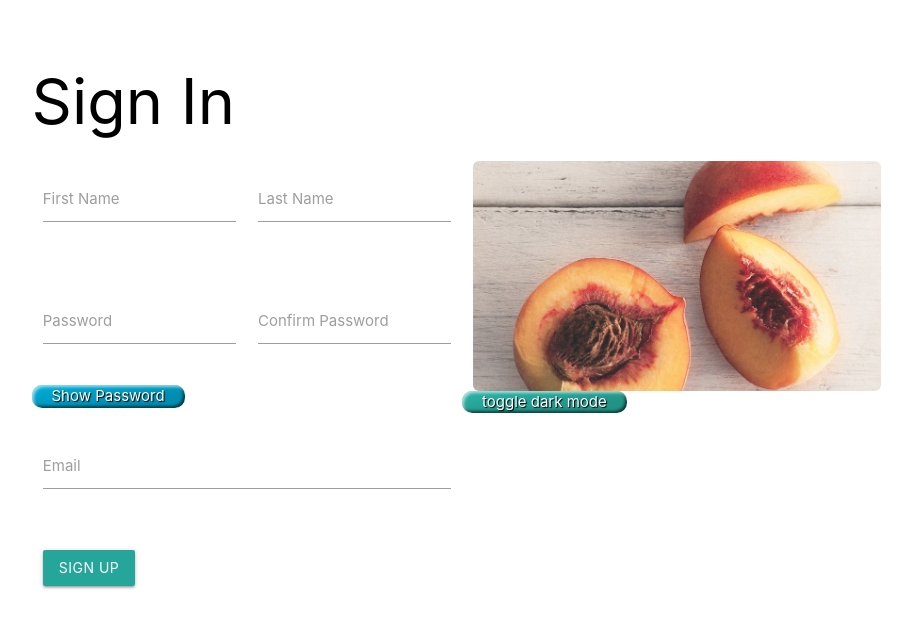
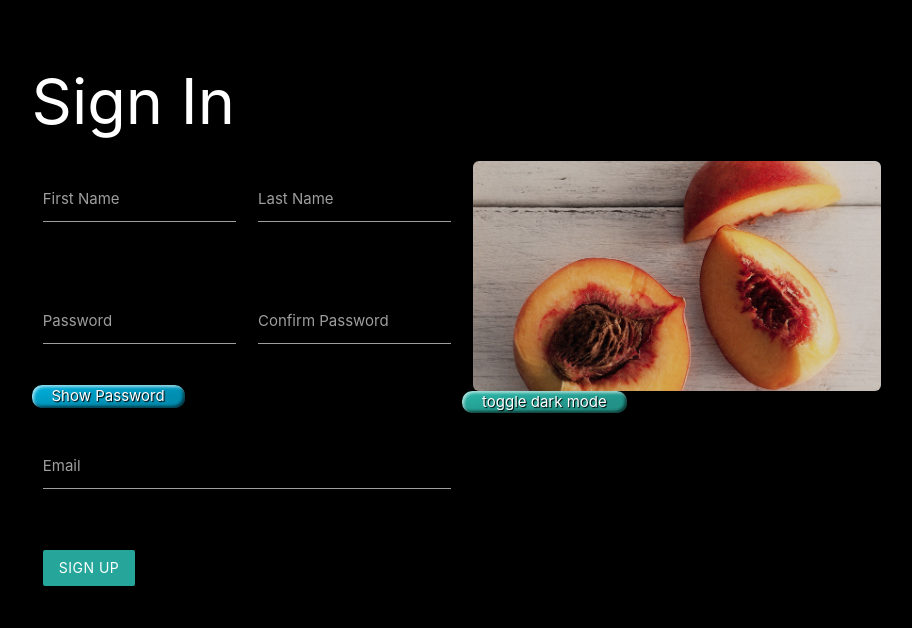
Before and after one commit to jstubbs01/JavaScript-Projects, a plain HTML site: page form_validation_proj/index.html in a window 1280 px wide. Both pictures are taken after a click on the button "toggle dark mode". Shown: the whole page, without its empty margins (178-1090 px from the left). Drawn offline with nearby package versions, Linux system fonts and the light colour scheme.

Commit message:
dark mode text

```diff
--- a/form_validation_proj/app.js
+++ b/form_validation_proj/app.js
@@ -6,6 +6,7 @@ const confirmPassword = document.getElementById('confirmPassword');
 const email = document.getElementById('email');
 const togglePassword =  document.querySelector('#togglePassword');
 const showPassword = document.querySelector('#showPassword');
+const colors = document.querySelectorAll('.colors');
 
 // Form
 const form = document.getElementById('myForm');
@@ -213,10 +214,50 @@ function toggler(e) {
 }
 
 function darkMode(){
+
   var element = document.body;
   element.classList.toggle('dark-mode');
+  CheckColor();
+
+  //return(firstName.style.color);
+  //return(element.style.backgroundColor);
+}
+function CheckColor() {
+  var InputFields = document.getElementsByClassName("input-field col s6");
+  if (firstName.style.color == "white") {
+    firstName.style.color = "black";
+    lastName.style.color = "black";
+    password.style.color = "black";
+    confirmPassword.style.color = "black";
+    email.style.color = "black";
+  }
+
+  else{
+    firstName.style.color = "white";
+    lastName.style.color = "white";
+    password.style.color = "white";
+    confirmPassword.style.color = "white";
+    email.style.color = "white";
+    }
 }
 
+/*
+function checkFilled() {
+	var inputVal = document.getElementById("firstName");
+    if (darkMode() == true) {
+        inputVal.style.color = "white";
+    }
+    else{
+        inputVal.style.backgroundColor = "";
+    }
+}
+
+checkFilled();
+
+
+
+
+/*
 function darkModeText(){
   if darkMode() === false {
     document.getElementById("input-field col s6").style.color ="black";
@@ -224,3 +265,17 @@ function darkModeText(){
     return;
   }
 }
+*/
+/*
+for (let color of colors) {
+  color.addEventListener('keyup', () => {
+    if (this.event.target.value == 1) {
+      this.event.target.style.backgroundColor = 'red';
+    }
+
+    else {
+      this.event.target.style.backgroundColor = 'inherit';
+    }
+  })
+}
+*/
--- a/form_validation_proj/styles.css
+++ b/form_validation_proj/styles.css
@@ -36,16 +36,5 @@ body {
 .dark-mode {
     background-color: black;
     color: white;
+
 }
-
-.input-field [type=text] {
-    color:orange;
-}
-
-.input-field [type=password] {
-    color:orange;
-}
-
-.input-field [type=email] {
-    color:orange;
-}
```
Also changed, not shown: form_validation_proj/index.html (+3 -1 lines).
